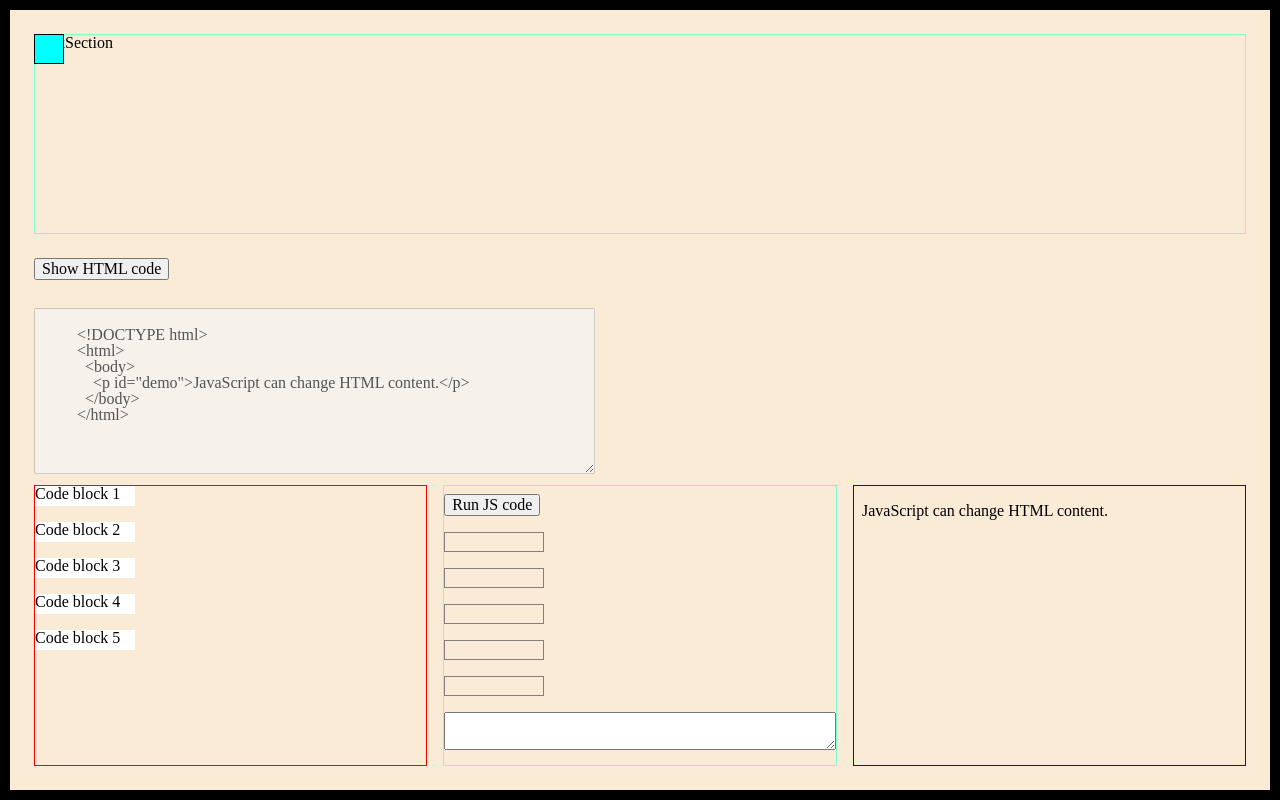
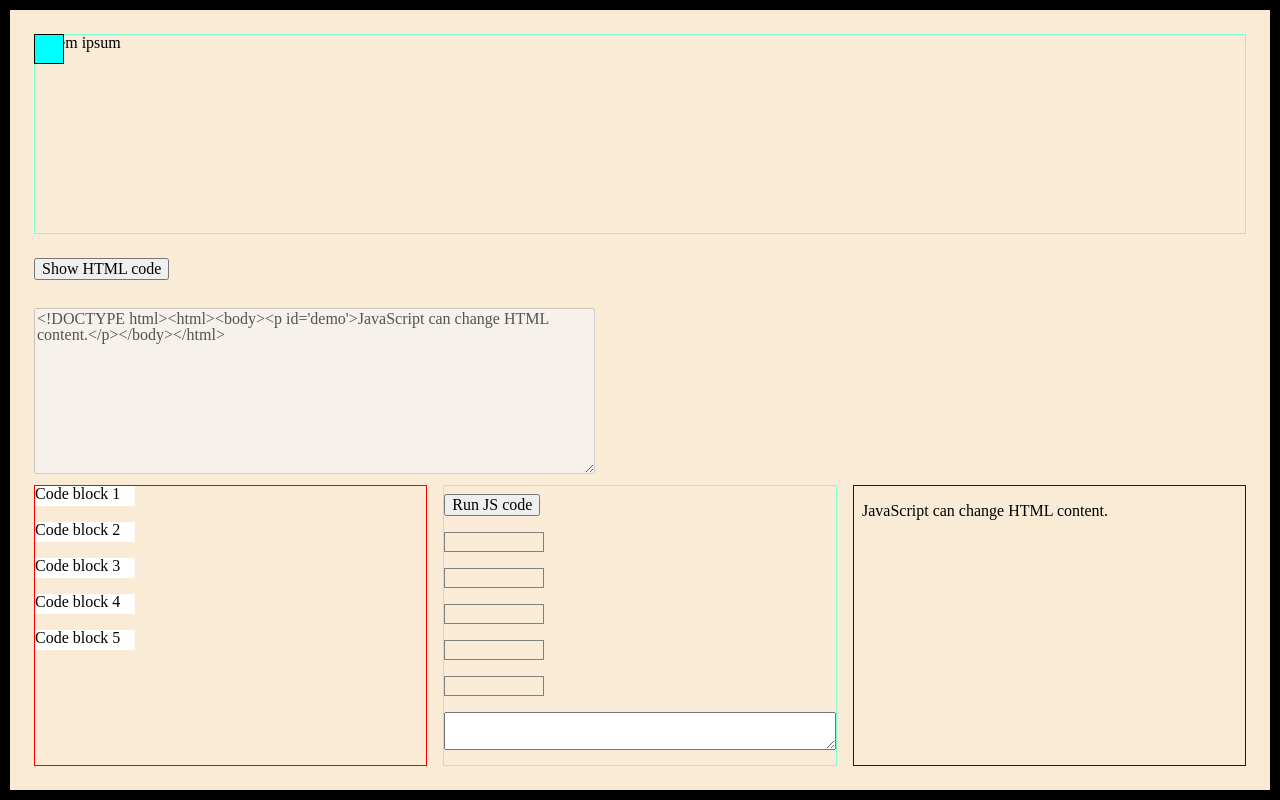
Before and after one commit to Anna-Bala/JS-Learner, a React (Vite) app in the folder apps/frontend/: page / in a window 1280 px wide. Both pictures are taken after a click on the button "Show HTML code". Built offline with nearby package versions, Linux system fonts and the light colour scheme.

Commit message:
Create levels.json file

```diff
--- a/apps/frontend/src/App.tsx
+++ b/apps/frontend/src/App.tsx
@@ -1,16 +1,19 @@
 import { CodeBlocksSection, HTMLSection, ResultSection, ScriptSection, TaskSection } from './components/MapSections';
 import Character from './components/Character';
 import Map from './components/Map';
+import levels from './levels.json';
+
+const level = levels[0];
 
 const App = () => (
   <Map>
     <Character />
-    <TaskSection />
-    <HTMLSection />
+    <TaskSection description={level.description} />
+    <HTMLSection htmlSourceCode={level.htmlSourceCode} />
     <div style={{ flex: 1, display: 'flex', flexDirection: 'row', gap: '16px' }}>
       <CodeBlocksSection />
       <ScriptSection />
-      <ResultSection />
+      <ResultSection resultIFrameSrcDoc={level.resultIFrameSrcDoc} />
     </div>
   </Map>
 );
--- a/apps/frontend/src/components/MapSections/HTMLSection/index.tsx
+++ b/apps/frontend/src/components/MapSections/HTMLSection/index.tsx
@@ -2,7 +2,11 @@ import { useState } from 'react';
 
 import './index.css';
 
-const HTMLSection = () => {
+type TProps = {
+  htmlSourceCode: string;
+};
+
+const HTMLSection = ({ htmlSourceCode }: TProps) => {
   const [isModalOpen, setIsModalOpen] = useState(false);
 
   const toggleModal = () => setIsModalOpen(prevState => !prevState);
@@ -19,14 +23,9 @@ const HTMLSection = () => {
       ></iframe>
       {isModalOpen && (
         <div style={{ marginBottom: '8px' }}>
-          <textarea cols={60} disabled rows={10}>{`
-          <!DOCTYPE html>
-          <html>
-            <body>
-              <p id="demo">JavaScript can change HTML content.</p>
-            </body>
-          </html>
-          `}</textarea>
+          <textarea cols={60} disabled rows={10}>
+            {htmlSourceCode}
+          </textarea>
         </div>
       )}
     </>
--- a/apps/frontend/src/components/MapSections/ResultSection/index.tsx
+++ b/apps/frontend/src/components/MapSections/ResultSection/index.tsx
@@ -1,11 +1,11 @@
 import './index.css';
 
-const ResultSection = () => (
-  <iframe
-    className="result-section"
-    id="resultIframe"
-    srcDoc='<p id="demo">JavaScript can change HTML content.</p>'
-  ></iframe>
+type TProps = {
+  resultIFrameSrcDoc: string;
+};
+
+const ResultSection = ({ resultIFrameSrcDoc }: TProps) => (
+  <iframe className="result-section" id="resultIframe" srcDoc={resultIFrameSrcDoc}></iframe>
 );
 
 export default ResultSection;
--- a/apps/frontend/src/components/MapSections/TaskSection/index.tsx
+++ b/apps/frontend/src/components/MapSections/TaskSection/index.tsx
@@ -1,5 +1,9 @@
 import './index.css';
 
-const TaskSection = () => <div className="task-section">TaskSection</div>;
+type TProps = {
+  description: string;
+};
+
+const TaskSection = ({ description }: TProps) => <div className="task-section">{description}</div>;
 
 export default TaskSection;
--- /dev/null
+++ b/apps/frontend/src/levels.json
@@ -0,0 +1,7 @@
+[
+  {
+    "description": "Lorem ipsum",
+    "htmlSourceCode": "<!DOCTYPE html><html><body><p id='demo'>JavaScript can change HTML content.</p></body></html>",
+    "resultIFrameSrcDoc": "<p id='demo'>JavaScript can change HTML content.</p>"
+  }
+]
```
